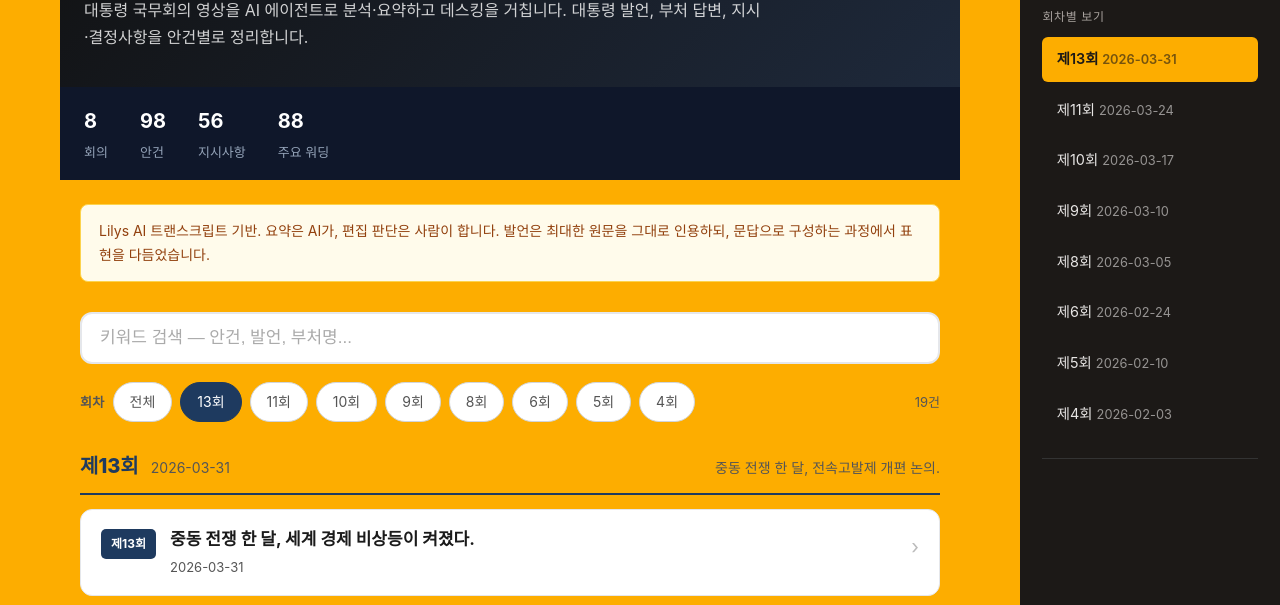
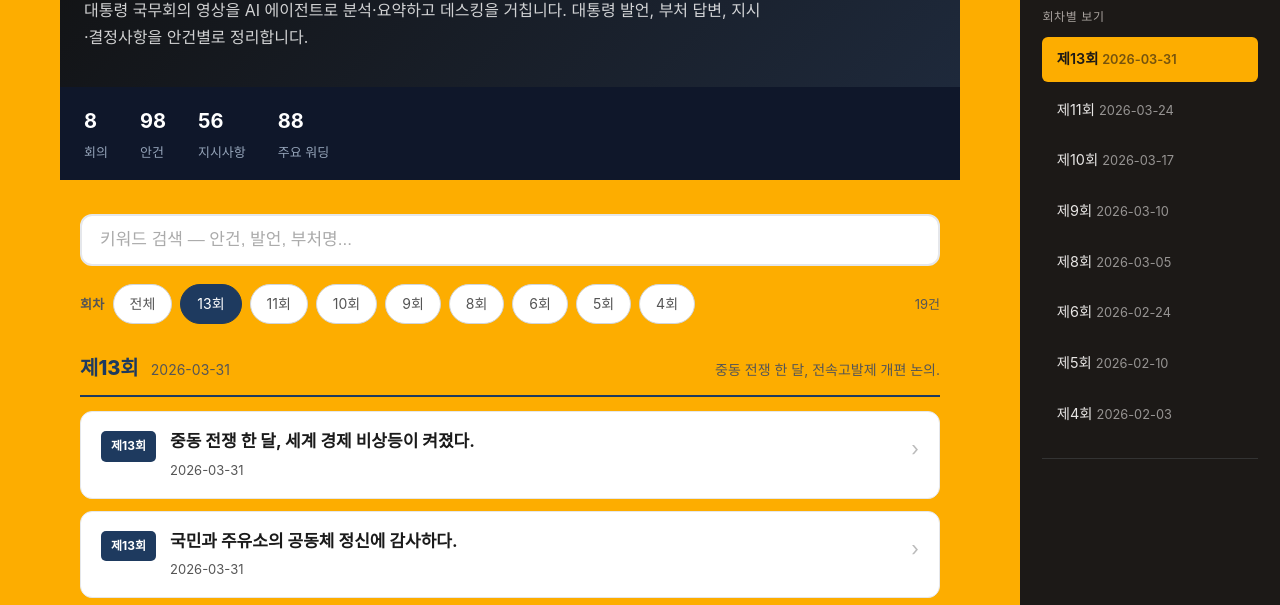
Before and after one commit to leejeonghwan/slowletter-cabinet, a plain HTML site: page index.html in a window 1280 px wide. Shown: the part 141-746 px from the top of the page. Drawn offline with Linux system fonts and the light colour scheme.

Commit message:
인덱스 페이지에서 Lilys AI 안내 문구 제거
Co-Authored-By: Claude Opus 4.6 <noreply@anthropic.com>

```diff
--- a/index.html
+++ b/index.html
@@ -250,11 +250,6 @@ mark { background: #fef08a; padding: 0 2px; border-radius: 2px; }
 </div>
 
 <div class="container">
-
-<div class="note">
-  Lilys AI 트랜스크립트 기반. 요약은 AI가, 편집 판단은 사람이 합니다.
-  발언은 최대한 원문을 그대로 인용하되, 문답으로 구성하는 과정에서 표현을 다듬었습니다.
-</div>
 
 <div class="search-box">
   <input type="text" id="q" placeholder="키워드 검색 — 안건, 발언, 부처명...">
```
